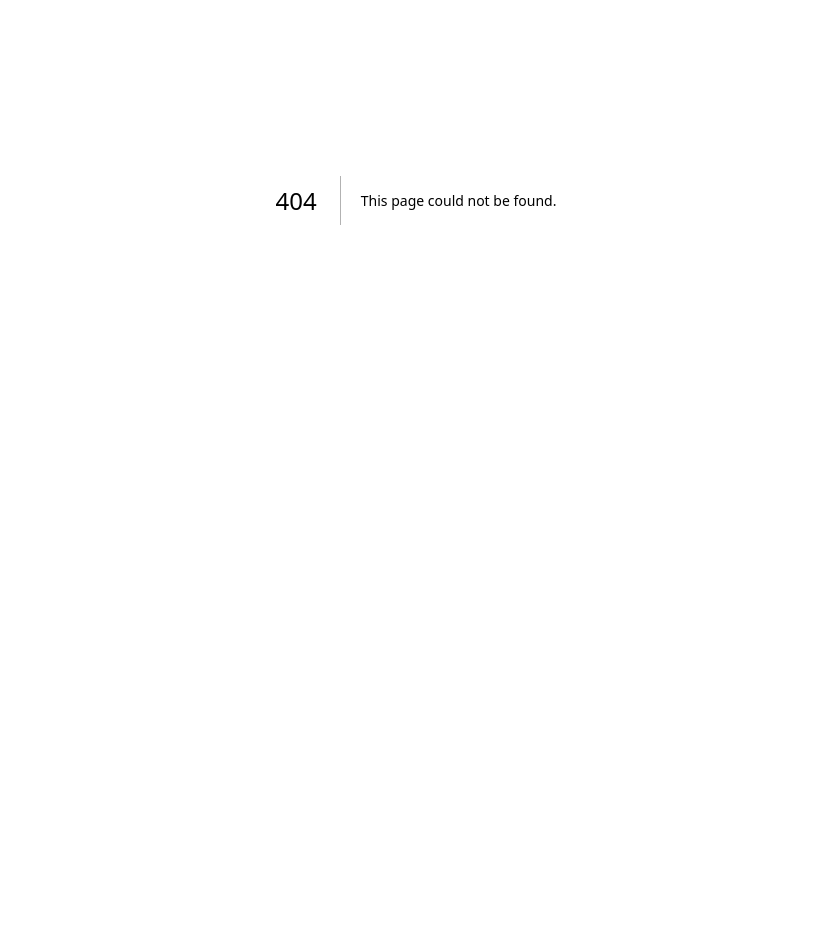
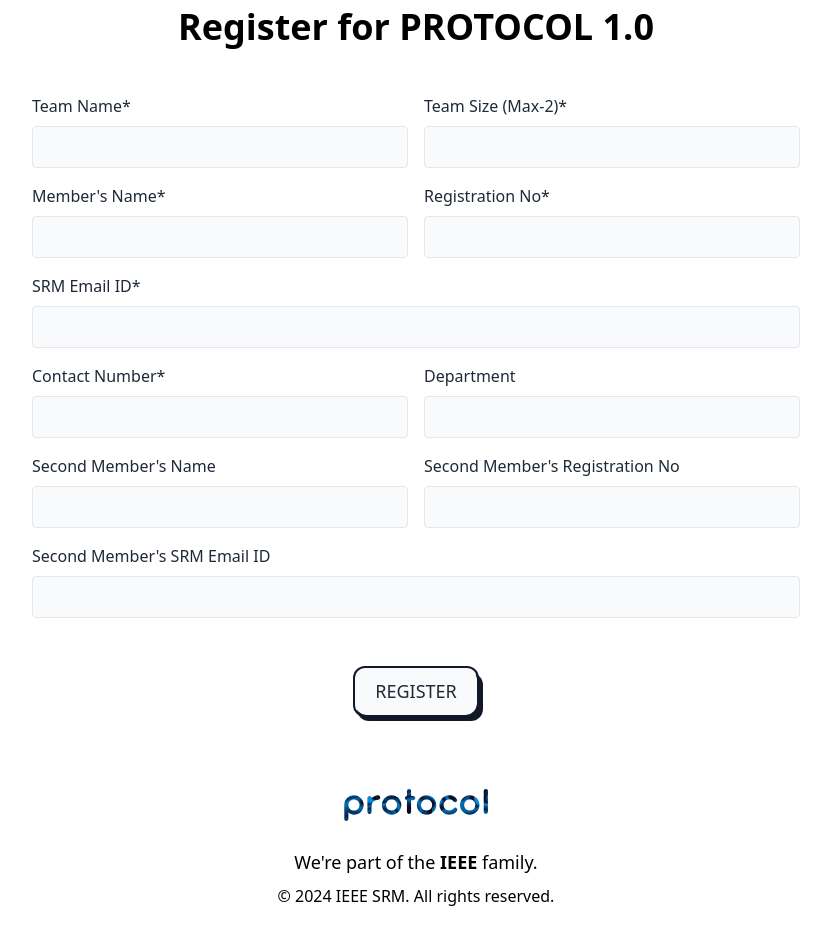
Before and after one commit to AkashSasikumar47/ieee-registrations-website, a Next.js app: page /protocol in a window 1280 px wide. Before the commit this address had no page. Shown: the part 200-1144 px from the top of the page, without its empty margins (224-1055 px from the left). Before the commit the page ends 800 px from the top, so only its background shows below. Built offline with nearby package versions, Linux system fonts and the light colour scheme; a web font is replaced by a local one.

Commit message:
Created Protocol Page

```diff
--- /dev/null
+++ b/app/components/Protocol/Footer/Footer.tsx
@@ -0,0 +1,36 @@
+import React from 'react'
+
+const Footer = () => {
+    return (
+        <footer className="max-w-screen-xl mx-auto px-4 py-6 md:px-8 md:py-10">
+            <div className="text-center flex flex-col items-center">
+                <div>
+                    <a
+                        className="flex-none text-sm font-head font-extrabold text-orange"
+                        href="#"
+                        aria-label="Brand"
+                    >
+                        <img src="/assets/Protocol/Logo/protocol.svg" alt="protocol-Logo" className="w-36 h-16" />
+                    </a>
+                </div>
+
+                <div className="mt-3">
+                    <p className="mb-2 font-sans font-base text-base sm:text-lg">
+                        We're part of the{' '}
+                        <a
+                            className="font-sans font-bold text-base sm:text-lg hover:text-blue-800"
+                            href="https://www.ieee.org/"
+                        >
+                            IEEE
+                        </a>{' '}
+                        family.
+                    </p>
+                    <p className="font-sans font-base text-xs sm:text-base">© 2024 IEEE SRM. All rights reserved.</p>
+                </div>
+
+            </div>
+        </footer>
+    )
+}
+
+export default Footer
--- /dev/null
+++ b/app/components/Protocol/Navbar/Navbar.tsx
@@ -0,0 +1,18 @@
+import React from 'react';
+
+const Navbar = () => {
+    return (
+        <div className="max-w-screen-xl mx-auto px-4 py-4 md:px-8 md:py-4">
+            <div className="mx-auto flex items-center justify-between">
+                <a href="/" className="inline-flex items-center gap-2.5 text-2xl font-bold text-black md:text-3xl" aria-label="logo">
+                    <img src="/assets/Protocol/Logo/protocol.svg" alt="protocol logo" className="h-6 md:h-8" />
+                </a>
+                <a href="https://www.ieeesrmist.com/" className="inline-flex items-center gap-2.5 text-2xl font-bold text-black md:text-3xl" aria-label="logo">
+                    <img src="/assets/Protocol/Logo/IEEE SRM SB.png" alt="IEEE SRM SB Logo" className="h-8 md:h-12" />
+                </a>
+            </div>
+        </div>
+    );
+};
+
+export default Navbar;
--- /dev/null
+++ b/app/components/Protocol/RegistrationForm/RegistrationForm.tsx
@@ -0,0 +1,73 @@
+import React from 'react'
+
+const RegistrationForm = () => {
+    return (
+        <div className="max-w-screen-xl mx-auto px-4 py-4 md:px-8 md:py-4 mt-16">
+            <div className="mx-auto mb-10 text-center">
+                <h3 className="mb-2 sm:mb-4 font-sans font-semibold text-blue-800 text-xs lg:text-base">
+                    REGISTER
+                </h3>
+                <h2 className="mb-4 md:mb-6 font-sans font-bold text-black text-2xl sm:text-4xl">
+                    Register for PROTOCOL 1.0
+                </h2>
+            </div>
+            <form className="mx-auto grid max-w-screen-md gap-4 sm:grid-cols-2">
+                <div>
+                    <label htmlFor="team-name" className="mb-2 inline-block text-sm text-gray-800 sm:text-base">Team Name*</label>
+                    <input name="team-name" className="w-full rounded border bg-gray-50 px-3 py-2 text-gray-800 outline-none ring-indigo-300 transition duration-100 focus:ring" />
+                </div>
+                <div>
+                    <label htmlFor="team-size" className="mb-2 inline-block text-sm text-gray-800 sm:text-base">Team Size (Max-2)*</label>
+                    <input type="number" name="team-size" className="w-full rounded border bg-gray-50 px-3 py-2 text-gray-800 outline-none ring-indigo-300 transition duration-100 focus:ring" max="2" min="1" />
+                </div>
+                <div>
+                    <label htmlFor="members-name" className="mb-2 inline-block text-sm text-gray-800 sm:text-base">Member's Name*</label>
+                    <input name="members-name" className="w-full rounded border bg-gray-50 px-3 py-2 text-gray-800 outline-none ring-indigo-300 transition duration-100 focus:ring" />
+                </div>
+                <div>
+                    <label htmlFor="registration-no" className="mb-2 inline-block text-sm text-gray-800 sm:text-base">Registration No*</label>
+                    <input name="registration-no" className="w-full rounded border bg-gray-50 px-3 py-2 text-gray-800 outline-none ring-indigo-300 transition duration-100 focus:ring" />
+                </div>
+                <div className="sm:col-span-2">
+                    <label htmlFor="srm-email" className="mb-2 inline-block text-sm text-gray-800 sm:text-base">SRM Email ID*</label>
+                    <input type="email" name="srm-email" className="w-full rounded border bg-gray-50 px-3 py-2 text-gray-800 outline-none ring-indigo-300 transition duration-100 focus:ring" />
+                </div>
+                <div>
+                    <label htmlFor="contact-number" className="mb-2 inline-block text-sm text-gray-800 sm:text-base">Contact Number*</label>
+                    <input type="tel" name="contact-number" className="w-full rounded border bg-gray-50 px-3 py-2 text-gray-800 outline-none ring-indigo-300 transition duration-100 focus:ring" />
+                </div>
+                <div>
+                    <label htmlFor="department" className="mb-2 inline-block text-sm text-gray-800 sm:text-base">Department</label>
+                    <input name="department" className="w-full rounded border bg-gray-50 px-3 py-2 text-gray-800 outline-none ring-indigo-300 transition duration-100 focus:ring" />
+                </div>
+                <div>
+                    <label htmlFor="member2-name" className="mb-2 inline-block text-sm text-gray-800 sm:text-base">Second Member's Name</label>
+                    <input name="member2-name" className="w-full rounded border bg-gray-50 px-3 py-2 text-gray-800 outline-none ring-indigo-300 transition duration-100 focus:ring" />
+                </div>
+                <div>
+                    <label htmlFor="member2-registration-no" className="mb-2 inline-block text-sm text-gray-800 sm:text-base">Second Member's Registration No</label>
+                    <input name="member2-registration-no" className="w-full rounded border bg-gray-50 px-3 py-2 text-gray-800 outline-none ring-indigo-300 transition duration-100 focus:ring" />
+                </div>
+                <div className="sm:col-span-2">
+                    <label htmlFor="member2-srm-email" className="mb-2 inline-block text-sm text-gray-800 sm:text-base">Second Member's SRM Email ID</label>
+                    <input type="email" name="member2-srm-email" className="w-full rounded border bg-gray-50 px-3 py-2 text-gray-800 outline-none ring-indigo-300 transition duration-100 focus:ring" />
+                </div>
+            </form>
+            <div className="flex w-full flex-col gap-2.5 sm:flex-row sm:justify-center mt-12">
+                <a href="https://registrations.ieeesrmist.com/" className="relative inline-block text-lg text-center group">
+                    <span className="relative z-10 block px-5 py-3 overflow-hidden font-sans font-medium leading-tight text-gray-800 transition-colors duration-300 ease-out border-2 border-gray-900 rounded-xl group-hover:text-white">
+                        <span className="absolute inset-0 w-full h-full px-5 py-3 rounded-xl bg-gray-50" />
+                        <span className="absolute left-0 w-48 h-48 -ml-2 transition-all duration-300 origin-top-right -rotate-90 -translate-x-full translate-y-12 bg-gray-900 group-hover:-rotate-180 ease" />
+                        <span className="relative">REGISTER</span>
+                    </span>
+                    <span
+                        className="absolute bottom-0 right-0 w-full h-12 -mb-1 -mr-1 transition-all duration-200 ease-linear bg-gray-900 rounded-xl group-hover:mb-0 group-hover:mr-0"
+                        data-rounded="rounded-xl"
+                    />
+                </a>
+            </div>
+        </div>
+    )
+}
+
+export default RegistrationForm
--- a/app/page.tsx
+++ b/app/page.tsx
@@ -28,7 +28,7 @@
       </Head>
 
       <Navbar />
-      <RegistrationClose />
+      <RegistrationForm />
       <Footer />
     </div>
   );
--- /dev/null
+++ b/pages/protocol.tsx
@@ -0,0 +1,27 @@
+import React from 'react';
+import Head from 'next/head';
+
+import Navbar from '@/app/components/Protocol/Navbar/Navbar';
+import RegistrationForm from '@/app/components/Protocol/RegistrationForm/RegistrationForm';
+import Footer from '@/app/components/Protocol/Footer/Footer';
+
+import '../app/globals.css';
+
+const Protocol = () => {
+    return (
+        <div>
+            <Head>
+                <title>PROTOCOL 1.0 | Hackathon by IEEE SRMIST</title>
+                <meta name="description" content="Empower Computer Science and Engineering students to innovate and create impactful solutions using cutting-edge technologies in a supportive online environment. Join PROTOCOL 1.0 hackathon now!" />
+                <meta name="keywords" content="PROTOCOL 1.0, hackathon, IEEE SRMIST, computer science, engineering, innovation, technology" />
+                <link rel="icon" href="/favicon.ico" />
+            </Head>
+
+            <Navbar />
+            <RegistrationForm />
+            <Footer />
+        </div>
+    );
+};
+
+export default Protocol;
--- a/tailwind.config.js
+++ b/tailwind.config.js
@@ -16,26 +16,19 @@
         body: ['Quicksand', 'sans-serif'],
       },
       fontSize: {
-        'xxs': '0.5rem',
-        'sm': '0.8rem',
-        'md': '0.9rem',
-        'base': '1rem',
-        'xl': '1.25rem',
-        '2xl': '1.563rem',
-        '3xl': '1.953rem',
-        '4xl': '2.441rem',
-        '5xl': '3.052rem',
-        '6xl': '3.815rem',
-        '7xl': '4.769rem',
-        '8xl': '5.961rem',
-        '9xl': '7.451rem',
-        '10xl': '9.313rem',
-        '11xl': '11.641rem',
-        '12xl': '14.551rem',
-        '13xl': '18.189rem',
-        '14xl': '22.736rem',
-        '15xl': '28.420rem',
-        '16xl': '35.525rem',
+        xs: '0.75rem',
+        sm: '0.875rem',
+        base: '1rem',
+        lg: '1.125rem',
+        xl: '1.25rem',
+        '2xl': '1.5rem',
+        '3xl': '1.875rem',
+        '4xl': '2.25rem',
+        '5xl': '3rem',
+        '6xl': '4rem',
+        '7xl': '5rem',
+        '8xl': '6rem',
+        '9xl': '8rem',
       },
       colors: {
         white: '#ffffff',
@@ -63,11 +56,10 @@
         '8xl': '6rem',
       },
       screens: {
-        xs: '140px',
-        sm: '480px',
+        sm: '640px',
         md: '768px',
-        lg: '976px',
-        xl: '1440px',
+        lg: '1024px',
+        xl: '1280px',
       },
     },
   },
```
Also changed, not shown: public/assets/Protocol/Logo/IEEE SRM SB.png (added), public/assets/Protocol/Logo/protocol.svg (added).
